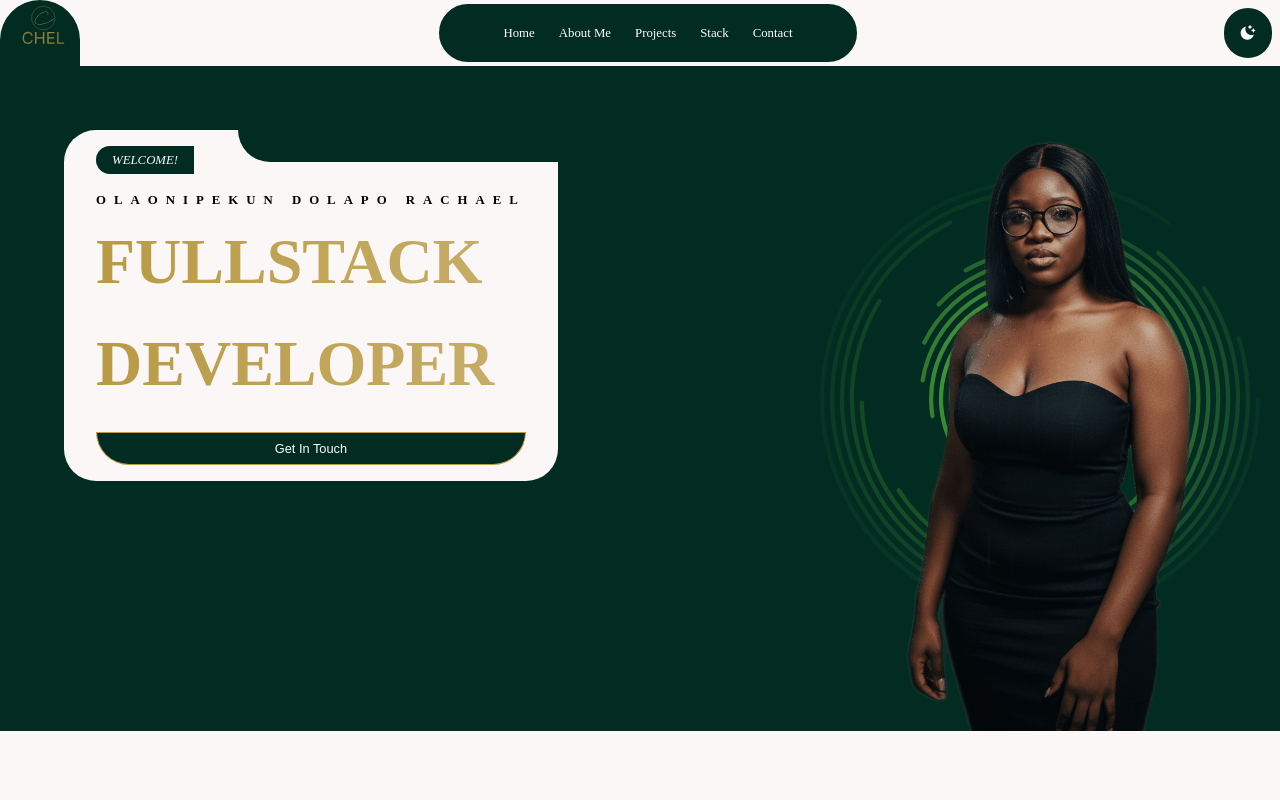
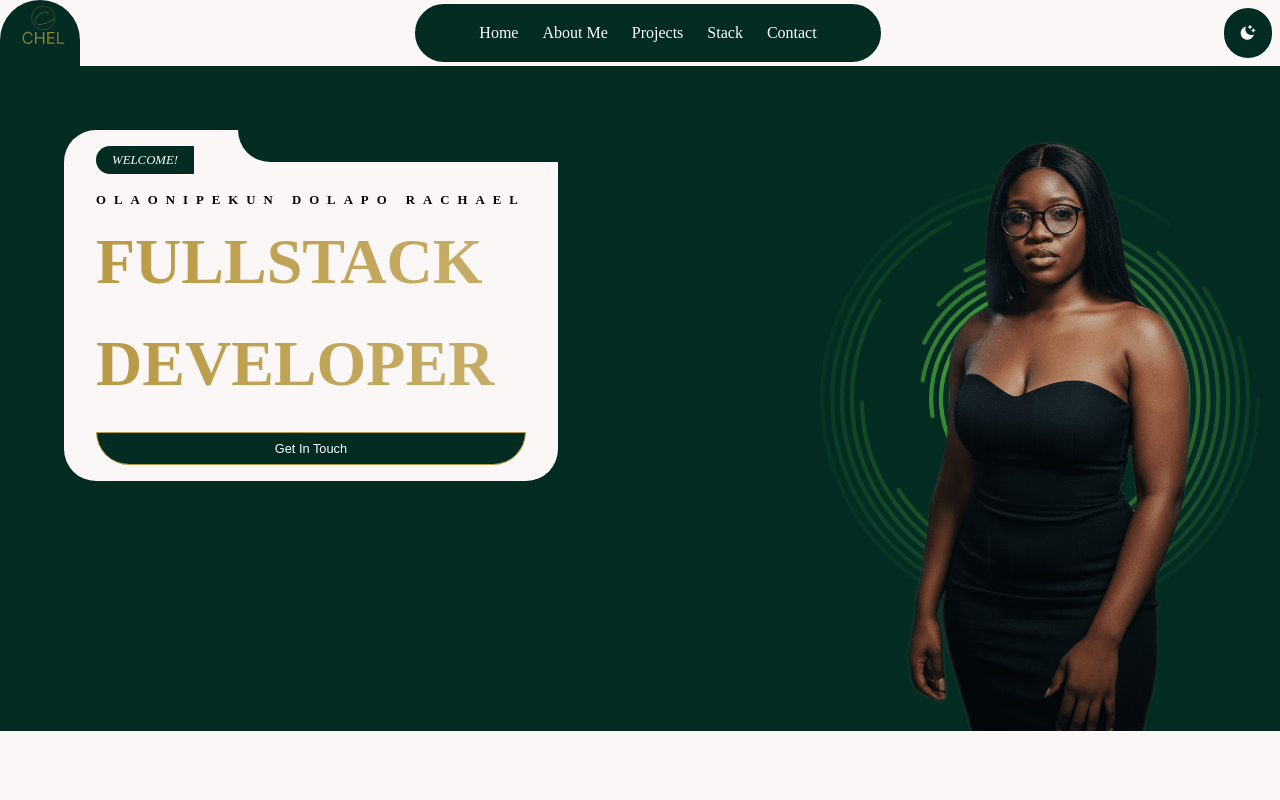
Before and after one commit to Lovethrech/my-main-portfolio, a Vue app: page / in a window 1280 px wide. Shown: the top 800 px of the page. Built offline with nearby package versions, Linux system fonts and the light colour scheme.

Commit message:
working on the footer components.

```diff
--- a/src/components/header/nav/HeaderNavDesktop.vue
+++ b/src/components/header/nav/HeaderNavDesktop.vue
@@ -34,7 +34,7 @@ const {navBarItems}=defineProps(['navBarItems']);
 .desktop-nav-link-desc{
     color: #ffffff;
     text-transform: capitalize;
-    font-size: var(--h5-size);
+    font-size: var(--h4-size);
     transition: transform .2s ease;
 }
 .desktop-nav-link-desc:hover{
```
